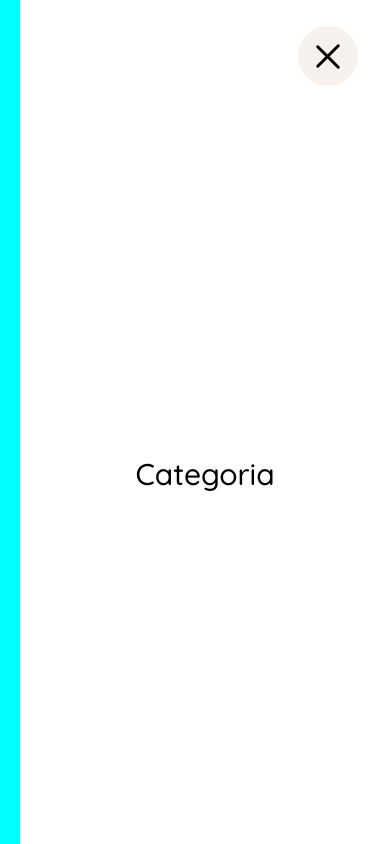
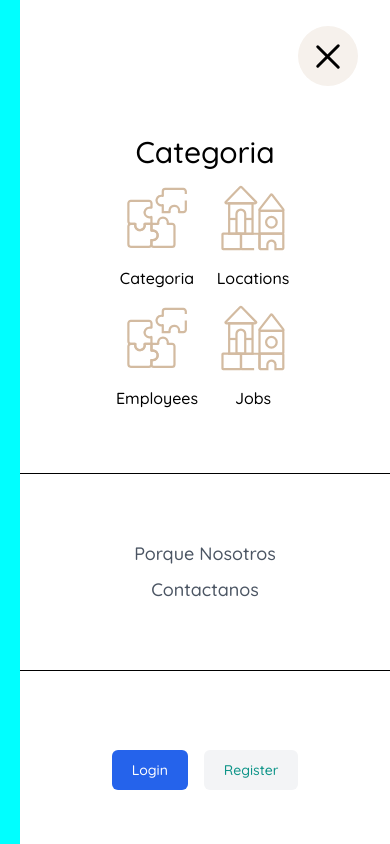
Before and after one commit to Jhonii10/APP-INDI-1, a React (Create React App) app: page /Porque-Nosotros in a window 390 px wide. Both pictures are taken after a click on the button 328 px from the left and 56 px from the top of the page. Built offline with nearby package versions, Linux system fonts and the light colour scheme; the HTML template or start-up script is replaced by a standard one.

Commit message:
terminando menu phone

```diff
--- a/src/App.css
+++ b/src/App.css
@@ -547,6 +547,9 @@ input[type="checkbox"]:checked ~ .hamburger__lines .line3 {
   overflow: auto;
   -webkit-overflow-scrolling: touch;
   background-color: #fff;
+  min-height: 100%;
+  display: grid;
+  padding-top: 6rem;
 }
 
 .menu-3{
@@ -555,7 +558,32 @@ input[type="checkbox"]:checked ~ .hamburger__lines .line3 {
   flex-direction: column;
   align-items: center;
   justify-content: center;
-  padding-top: 6.5rem;
-  padding-bottom: calc(var(--metric)*50);
-  min-height: 100%;
+
 }
+
+
+.jhoni-phone-ul{
+  margin: 0;
+    padding: 0;
+    list-style: none;
+    display: flex;
+    flex-direction: column;
+    align-items: center;
+    justify-content: center;
+    border-top: 1px solid ;
+    border-bottom: 1px solid ;
+    margin: 1.5rem 0;
+    padding: 1.5rem 0;
+    width: 100%;
+}
+
+.jhoni-phone-ul li{
+  font-size: 1.125rem;
+  line-height: 200%;
+}
+
+.jhoni-phone-ul a{
+  transition: color .35s;
+    transition-delay: 0s;
+    transition-timing-function: ease;
+}
--- /dev/null
+++ b/src/components/MenuPhone.jsx
@@ -0,0 +1,134 @@
+import React, { useState } from 'react';
+import { NavLink } from 'react-router-dom';
+
+const MenuPhone = () => {
+
+
+    const [menuVisible, setMenuVisible] = useState(false);
+
+  const handleMenuToggle = () => {
+    setMenuVisible(!menuVisible);
+
+  };
+
+  const menuItems = [
+    {
+      label: 'Categoria',
+      url: '/productos',
+      img:'/assets/puzzles.svg'
+    },
+    {
+      label: 'Locations',
+      url: '/ubicaciones',
+      img:'/assets/constructor.svg'
+    },
+    {
+      label: 'Employees',
+      url: '/empleados',
+      img:'/assets/puzzles.svg'
+    },
+    {
+      label: 'Jobs',
+      url: '/trabajos',
+      img:'/assets/constructor.svg'
+    },
+  ];
+
+  const about = [
+    {
+      label: 'Porque Nosotros',
+      url: '/Porque-Nosotros',
+    },
+    {
+      label: 'Contactanos',
+      url: '/contactanos',
+    },
+  ];
+
+    return (
+        <>
+        <div className='block rounded-full p-2 p-2.5 text-gray-600 transition hover:text-gray-600/75 md:hidden z-30'
+        style={{
+          background:'#f6f1ec'
+        }}
+        >
+        <button className={` menu-button ${menuVisible ? 'open' : ''}`} onClick={handleMenuToggle}>
+        <div className="line"></div>
+        <div className="line"></div>
+        <div className="line"></div>
+      </button>
+      </div>
+      <div className={` menu ${menuVisible ? 'visible' : ''} `}>
+        <div className='menu-2'>
+          <div className='menu-3'>
+             <h2 className='text-3xl'>Categoria</h2>
+
+             <ul
+                className=" grid grid-cols-2 "
+
+              >
+                {menuItems.map((item) => (
+                  <li key={item.url} className="">
+
+                    <NavLink
+                      className=" "
+                      to={item.url}
+                      onClick={''}
+                    >
+                      <div className=''>
+                      <img src={item.img} alt=''className='min-w-[6rem]' />
+                      </div>
+                      <div>
+                      {item.label}
+                      </div>
+
+                    </NavLink>
+                  </li>
+                ))}
+              </ul>
+
+
+
+
+
+          </div>
+
+          <ul className=' jhoni-phone-ul'>
+          {about.map((item) => (
+            <li key={item.url} className='list-none '>
+              <NavLink
+                className="text-gray-600 hover:text-black-500"
+                to={item.url}
+                onClick={''}
+              >
+                {item.label}
+              </NavLink>
+            </li>
+          ))}
+          </ul>
+
+          <div className="items-center flex justify-center gap-4 p-4">
+          <NavLink
+            className=" rounded-md bg-blue-600  px-5 py-2.5  text-sm font-medium text-white transition hover:bg-blue-700"
+            href="/"
+          >
+            Login
+          </NavLink>
+          <NavLink
+            className=" rounded-md bg-gray-100 px-5 py-2.5 text-sm font-medium text-teal-600 transition hover:text-teal-600/75 "
+            href="/"
+          >
+            Register
+          </NavLink>
+        </div>
+
+
+        </div>
+
+      </div>
+
+        </>
+    );
+}
+
+export default MenuPhone;
--- a/src/components/Navbar.jsx
+++ b/src/components/Navbar.jsx
@@ -1,15 +1,12 @@
 import React, {  useState } from 'react';
 import { NavLink } from 'react-router-dom';
 import Lista from './Lista';
+import MenuPhone from './MenuPhone';
 
 
 const Navbar = () => {
 
-  const [menuVisible, setMenuVisible] = useState(false);
 
-  const handleMenuToggle = () => {
-    setMenuVisible(!menuVisible);
-  };
 
       const about = [
         {
@@ -100,27 +97,9 @@ const Navbar = () => {
           </NavLink>
         </div>
 
-        <div className='block rounded-full p-2 p-2.5 text-gray-600 transition hover:text-gray-600/75 md:hidden z-30'
-        style={{
-          background:'#f6f1ec'
-        }}
-        >
-        <button className={` menu-button ${menuVisible ? 'open' : ''}`} onClick={handleMenuToggle}>
-        <div className="line"></div>
-        <div className="line"></div>
-        <div className="line"></div>
-      </button>
-      </div>
-      <div className={` menu ${menuVisible ? 'visible' : ''} `}>
-        <div className='menu-2'>
-          <div className='menu-3'>
-             <h2 className='text-3xl'>Categoria</h2>
+        <MenuPhone/>
 
 
-          </div>
-        </div>
-
-      </div>
 
       </div>
     </div>
```
